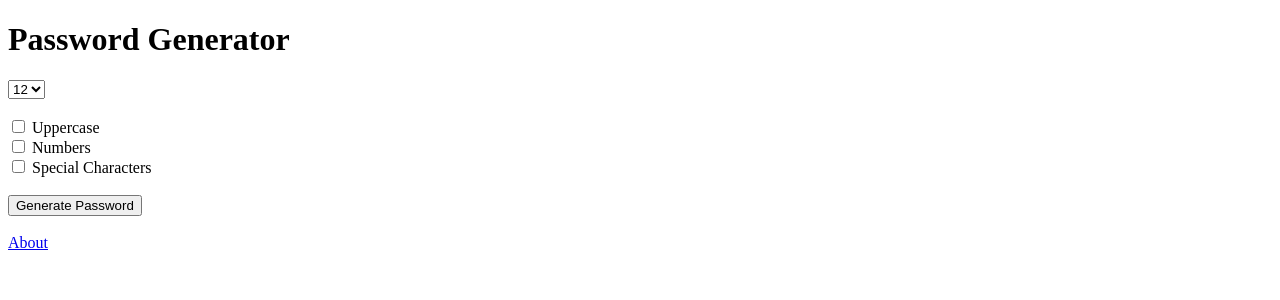
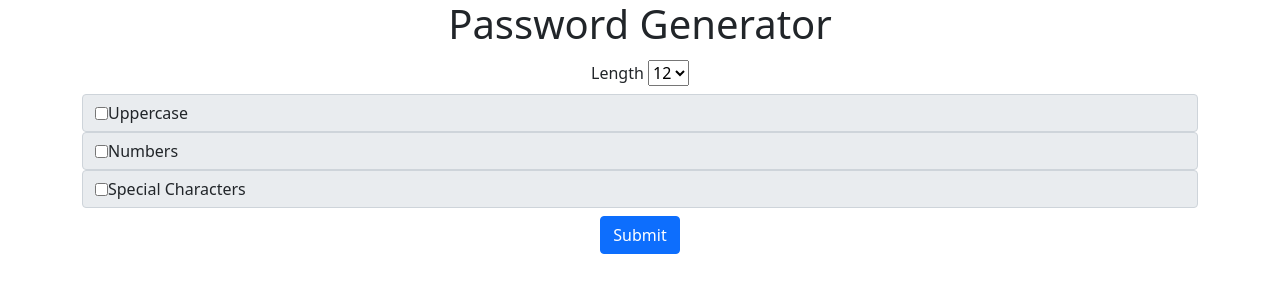
Before and after one commit to CarlosBueloni/django-password-generator, a Django app: page / in a window 1280 px wide. Shown: the top 300 px of the page. Run offline with Django 3.2, Linux system fonts and the light colour scheme.

Commit message:
Add Bootstrap styling to index file

```diff
--- a/generator/templates/generator/index.html
+++ b/generator/templates/generator/index.html
@@ -4,12 +4,16 @@
     <meta charset="UTF-8">
     <meta http-equiv="X-UA-Compatible" content="IE=edge">
     <meta name="viewport" content="width=device-width, initial-scale=1.0">
+    <link href="https://cdn.jsdelivr.net/npm/bootstrap@5.1.3/dist/css/bootstrap.min.css" rel="stylesheet" integrity="sha384-1BmE4kWBq78iYhFldvKuhfTAU6auU8tT94WrHftjDbrCEXSU1oBoqyl2QvZ6jIW3" crossorigin="anonymous">
     <title>Document</title>
 </head>
 <body>
+    <div class="container text-center">
         <h1>Password Generator</h1>
-    <form action="{% url 'password' %}">
-        <select name="length" id="length">
+
+        <form class="form-inline" action="{% url 'password' %}">
+            <label class="my-1 mr-2" for="inlineFormCustomSelectPref">Length</label>
+            <select class="custom-select my-1 mr-sm-2" id="inlineFormCustomSelectPref" name="length">
                 <option value="6">6</option>
                 <option value="7">7</option>
                 <option value="8">8</option>
@@ -20,19 +24,24 @@
                 <option value="13">13</option>
                 <option value="14">14</option>
             </select>
-        <br>
-        <br>
-        <input type="checkbox" name="uppercase"> Uppercase
-        <br>
-        <input type="checkbox" name="numbers"> Numbers
-        <br>
-        <input type="checkbox" name="special"> Special Characters
-        <br>
-        <br>
-        <input type="submit" value="Generate Password">
+
+            <div class="custom-control custom-checkbox my-1 mr-sm-2">
+                <div class="input-group-text">
+                    <input type="checkbox" class="custom-control-input" id="customControlInline" name="uppercase">
+                    <label class="custom-control-label" for="customControlInline">Uppercase</label>
+                </div>
+                <div class="input-group-text">
+                    <input type="checkbox" class="custom-control-input" id="customControlInline" name="numbers">
+                    <label class="custom-control-label" for="customControlInline">Numbers</label>
+                </div>
+                <div class="input-group-text">
+                    <input type="checkbox" class="custom-control-input" id="customControlInline" name="special">
+                    <label class="custom-control-label" for="customControlInline">Special Characters</label>
+                </div>
+            </div>
+
+            <button type="submit" class="btn btn-primary my-1">Submit</button>
         </form>
-    <br>
-    <a href="{% url 'about' %}">About</a>
-
+    </div>
 </body>
 </html>
```
Lines whose indentation alone changed are shown as unchanged.
